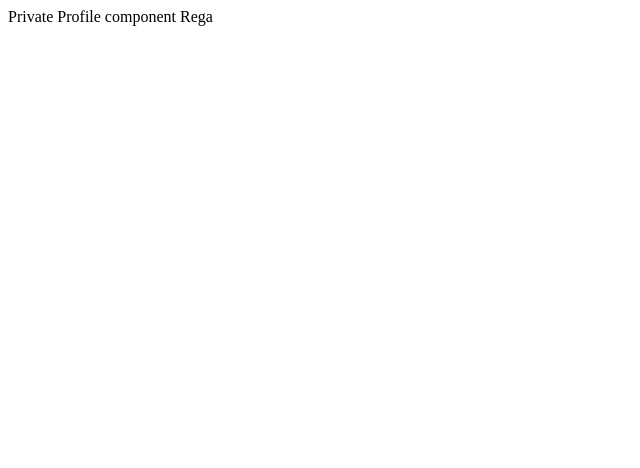
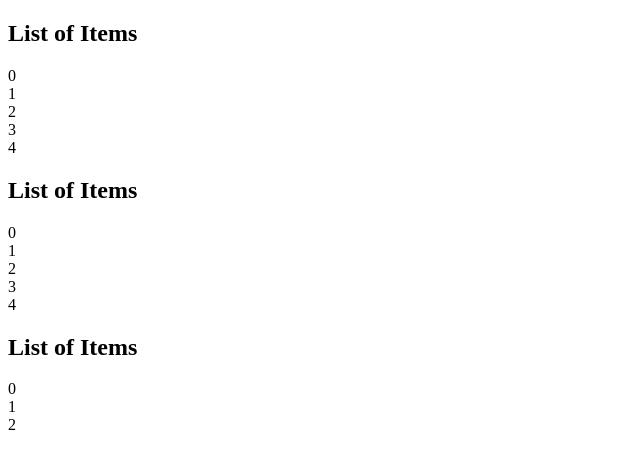
Before and after one commit to Chandraprakash-Darji/reactjs-learning, a React (Create React App) app in the folder typescript-app/: page / in a window 1280 px wide. Shown: the top 468 px of the page, without its empty margins (0-640 px from the left). Built offline with nearby package versions, Linux system fonts and the light colour scheme.

Commit message:
Generic Tyoe

```diff
--- a/typescript-app/src/App.tsx
+++ b/typescript-app/src/App.tsx
@@ -1,10 +1,21 @@
-import Private from "./components/auth/Private";
-import Profile from "./components/auth/Profile";
+import List from "./components/generics/List";
 
 function App() {
   return (
     <div className="App">
-      <Private RenderComponent={Profile} isLoggedIn={true} />
+      <List
+        items={["Chandraprakash", "Moon Light", "Rega", "CP", "Chandu"]}
+        onClick={(item) => console.log(item)}
+      />
+      <List items={[1, 2, 3, 4, 5]} onClick={(item) => console.log(item)} />
+      <List
+        items={[
+          { first: "C", last: "P" },
+          { first: "Chandra", last: "Prakash" },
+          { first: "Rega", last: "" },
+        ]}
+        onClick={(item) => console.log(item)}
+      />
     </div>
   );
 }
--- /dev/null
+++ b/typescript-app/src/components/generics/List.tsx
@@ -0,0 +1,18 @@
+type ListProps<T> = {
+  items: T[];
+  onClick: (value:T) => void;
+};
+const List = <T extends {}>({ items, onClick }: ListProps<T>) => {
+  return (
+    <div>
+      <h2>List of Items</h2>
+      {items.map((item, index) => (
+        <div key={`${item}${index}`} onClick={() => onClick(item)}>
+          {index}
+        </div>
+      ))}
+    </div>
+  );
+};
+
+export default List;
```
